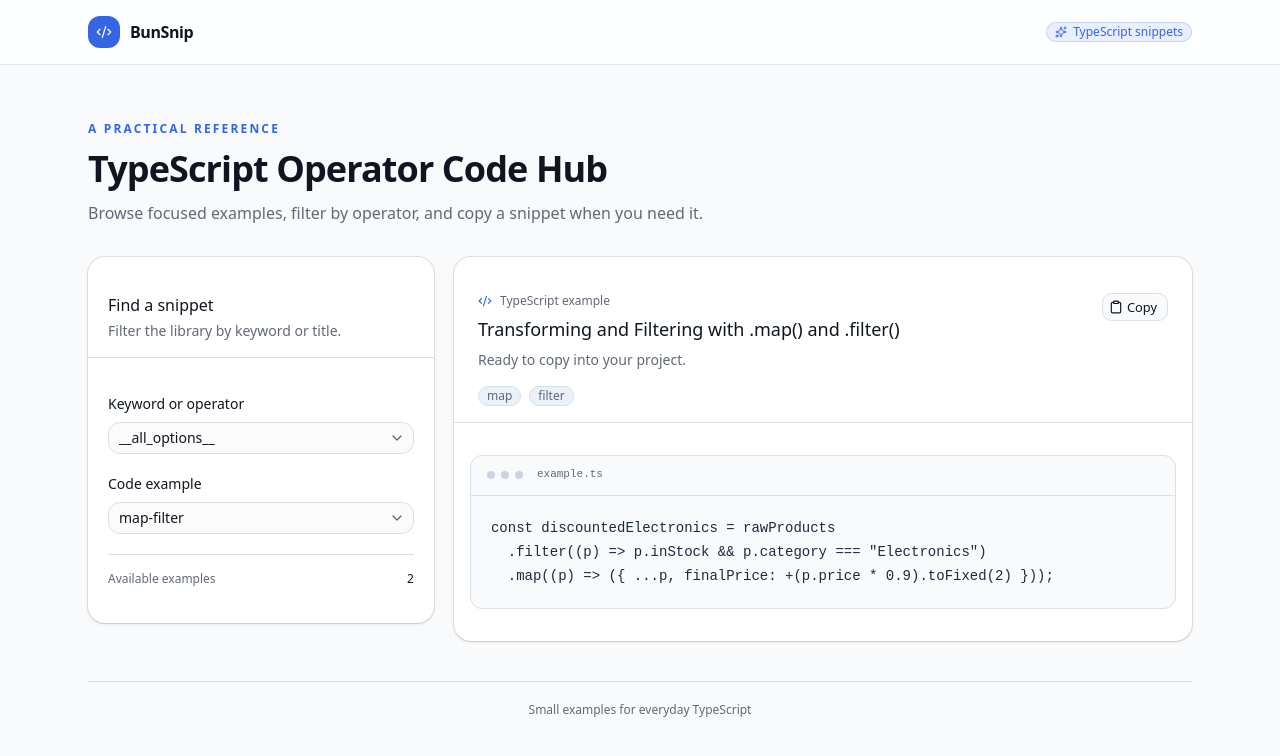
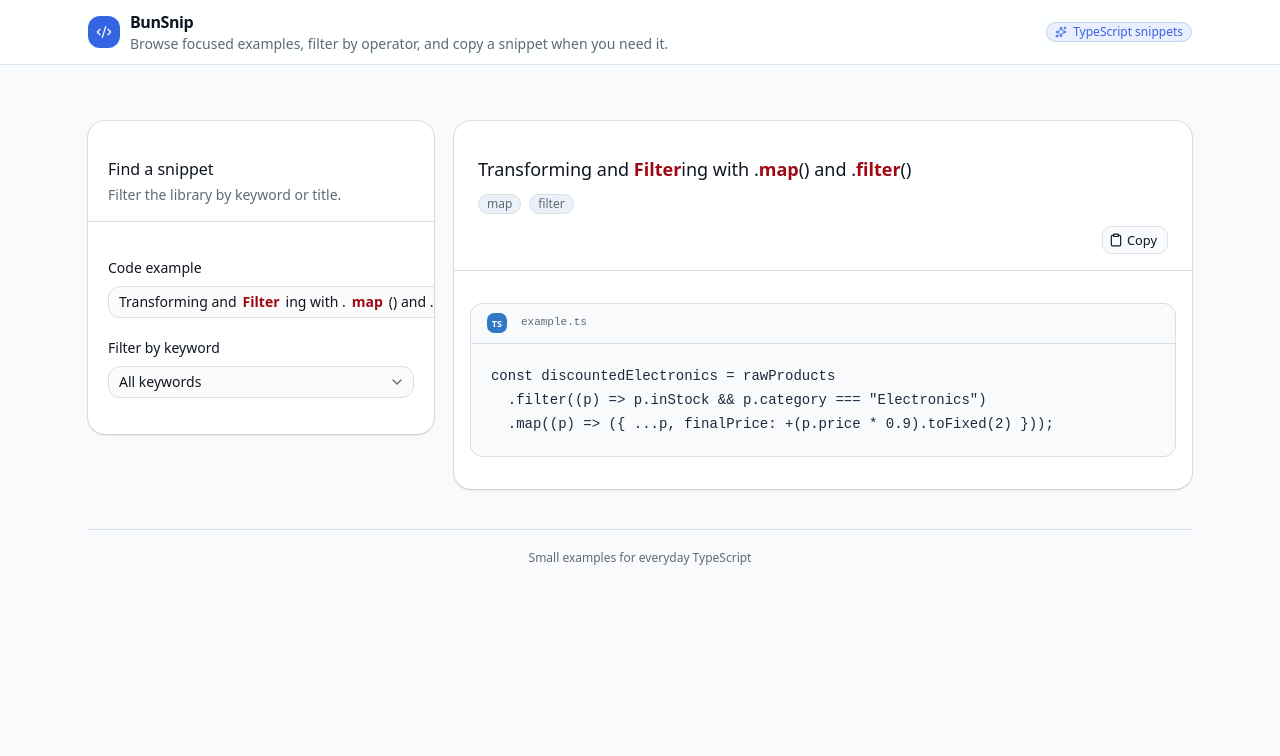
Before and after one commit to ristoikonen/bunsnip, a React (Vite) app: page / in a window 1280 px wide. Shown: the top 756 px of the page. Built offline with nearby package versions, Linux system fonts and the light colour scheme.

Commit message:
Work with UI

```diff
--- a/src/App.tsx
+++ b/src/App.tsx
@@ -29,14 +29,11 @@ export default function App() {
     return found || filteredSnippets[0] || null;
   }, [selectedSnippetId, filteredSnippets]);
 
-  const snippetDropdownOptions = useMemo(
-    () =>
-      filteredSnippets.map((snippet) => ({
-        value: snippet.id,
-        label: snippet.title,
-      })),
-    [filteredSnippets],
-  );
+  const snippetDropdownOptions = Object.values(SNIPPET_REGISTRY).map((snippet) => ({
+    value: snippet.id,
+    label: snippet.title,
+    keywords: snippet.keywords,
+  }));
 
   const handleKeywordChange = (keyword: string) => {
     setSelectedKeyword(keyword);
@@ -48,6 +45,14 @@ export default function App() {
     }
   };
 
+  const handleSnippetChange = (snippetId: string) => {
+    setSelectedSnippetId(snippetId);
+    const snippet = Object.values(SNIPPET_REGISTRY).find((item) => item.id === snippetId);
+    if (selectedKeyword && snippet && !snippet.keywords.includes(selectedKeyword)) {
+      setSelectedKeyword("");
+    }
+  };
+
   return (
     <div className="relative min-h-screen overflow-hidden bg-background text-foreground">
       <div
@@ -56,11 +61,16 @@ export default function App() {
       />
       <header className="relative border-b border-border/80 bg-white/90">
         <div className="mx-auto flex h-16 max-w-6xl items-center justify-between px-4 sm:px-6">
-          <a className="inline-flex items-center gap-2.5 font-semibold tracking-tight" href="/">
+          <a className="inline-flex min-w-0 items-center gap-2.5 font-semibold tracking-tight" href="/">
             <span className="flex size-8 items-center justify-center rounded-lg bg-primary text-primary-foreground">
               <Code2 className="size-4" aria-hidden="true" />
             </span>
-            <span>BunSnip</span>
+            <span className="flex min-w-0 flex-col">
+              <span>BunSnip</span>
+              <span className="hidden text-sm font-normal tracking-normal text-muted-foreground sm:block">
+                Browse focused examples, filter by operator, and copy a snippet when you need it.
+              </span>
+            </span>
           </a>
           <Badge className="gap-1.5 border border-primary/20 bg-primary/10 text-primary" variant="outline">
             <Sparkles className="size-3" aria-hidden="true" />
@@ -70,18 +80,6 @@ export default function App() {
       </header>
 
       <main className="relative mx-auto w-full max-w-6xl px-4 py-10 sm:px-6 sm:py-14">
-        <section className="mb-8 max-w-2xl">
-          <p className="mb-3 text-xs font-semibold uppercase tracking-[0.18em] text-primary">
-            A practical reference
-          </p>
-          <h1 className="text-3xl font-semibold tracking-tight text-foreground sm:text-4xl">
-            TypeScript Operator Code Hub
-          </h1>
-          <p className="mt-3 text-sm leading-6 text-muted-foreground sm:text-base">
-            Browse focused examples, filter by operator, and copy a snippet when you need it.
-          </p>
-        </section>
-
         <div className="grid items-start gap-5 lg:grid-cols-[minmax(15rem,0.75fr)_minmax(0,1.6fr)]">
           <Card className="border-border bg-card shadow-sm">
             <CardHeader className="border-b border-border px-5 py-5">
@@ -90,22 +88,18 @@ export default function App() {
             </CardHeader>
             <CardContent className="space-y-5 px-5 py-5">
               <SelectDropdown
-                label="Keyword or operator"
+                label="Code example"
+                value={activeSnippet?.id || ""}
+                options={snippetDropdownOptions}
+                onChange={handleSnippetChange}
+              />
+              <SelectDropdown
+                label="Filter by keyword"
                 value={selectedKeyword}
                 options={ALL_KEYWORDS}
                 defaultOptionLabel="All keywords"
                 onChange={handleKeywordChange}
               />
-              <SelectDropdown
-                label="Code example"
-                value={activeSnippet?.id || ""}
-                options={snippetDropdownOptions}
-                onChange={setSelectedSnippetId}
-              />
-              <div className="flex items-center justify-between border-t border-border pt-4 text-xs text-muted-foreground">
-                <span>Available examples</span>
-                <span className="font-medium text-foreground">{filteredSnippets.length}</span>
-              </div>
             </CardContent>
           </Card>
 
--- a/src/components/CodeCard.tsx
+++ b/src/components/CodeCard.tsx
@@ -1,14 +1,14 @@
 import { useState } from "react";
-import { Check, Clipboard, Code2 } from "lucide-react";
+import { Check, Clipboard } from "lucide-react";
 import { Badge } from "@/components/ui/badge";
 import { Button } from "@/components/ui/button";
 import {
   Card,
   CardContent,
-  CardDescription,
   CardHeader,
   CardTitle,
 } from "@/components/ui/card";
+import { highlightKeywords } from "@/lib/highlightKeywords";
 import { type CodeSnippet } from "../data/snippets";
 
 interface CodeCardProps {
@@ -30,16 +30,22 @@ export default function CodeCard({ snippet }: CodeCardProps) {
 
   return (
     <Card className="overflow-hidden border-border bg-card shadow-sm">
-      <CardHeader className="gap-4 border-b border-border px-5 py-5 sm:px-6">
-        <div className="flex items-start justify-between gap-4">
-          <div className="min-w-0 space-y-2">
-            <div className="flex items-center gap-2 text-xs font-medium text-muted-foreground">
-              <Code2 className="size-3.5 text-primary" aria-hidden="true" />
-              TypeScript example
-            </div>
-            <CardTitle className="text-lg leading-snug">{snippet.title}</CardTitle>
-            <CardDescription>Ready to copy into your project.</CardDescription>
+      <CardHeader className="gap-3 border-b border-border px-5 py-5 sm:px-6">
+        <div className="flex min-w-0 items-start gap-3">
+          <div className="min-w-0">
+            <CardTitle className="text-lg leading-snug">
+              {highlightKeywords(snippet.title, snippet.keywords)}
+            </CardTitle>
           </div>
+        </div>
+        <div aria-label="Snippet keywords" className="flex flex-wrap gap-2">
+          {snippet.keywords.map((keyword) => (
+            <Badge className="border-border bg-muted text-muted-foreground" key={keyword} variant="outline">
+              {keyword}
+            </Badge>
+          ))}
+        </div>
+        <div className="flex justify-end">
           <Button
             aria-label={copied ? "Snippet copied" : "Copy snippet"}
             className="shrink-0"
@@ -55,20 +61,16 @@ export default function CodeCard({ snippet }: CodeCardProps) {
             {copied ? "Copied" : "Copy"}
           </Button>
         </div>
-        <div aria-label="Snippet keywords" className="flex flex-wrap gap-2">
-          {snippet.keywords.map((keyword) => (
-            <Badge className="border-border bg-muted text-muted-foreground" key={keyword} variant="outline">
-              {keyword}
-            </Badge>
-          ))}
-        </div>
       </CardHeader>
       <CardContent className="p-3 sm:p-4">
         <div className="overflow-hidden rounded-lg border border-border bg-slate-50">
           <div className="flex h-10 items-center gap-1.5 border-b border-border px-4">
-            <span className="size-2 rounded-full bg-slate-300" />
-            <span className="size-2 rounded-full bg-slate-300" />
-            <span className="size-2 rounded-full bg-slate-300" />
+            <span
+              aria-label="TypeScript"
+              className="inline-flex size-5 items-center justify-center rounded-sm bg-[#3178c6] text-[9px] font-bold leading-none text-white"
+            >
+              TS
+            </span>
             <span className="ml-2 font-mono text-[11px] text-muted-foreground">example.ts</span>
           </div>
           <pre className="overflow-x-auto p-4 text-left font-mono text-[13px] leading-6 text-slate-800 sm:p-5 sm:text-sm">
--- a/src/components/SelectDropdown.tsx
+++ b/src/components/SelectDropdown.tsx
@@ -6,10 +6,12 @@ import {
   SelectTrigger,
   SelectValue,
 } from "@/components/ui/select";
+import { highlightKeywords } from "@/lib/highlightKeywords";
 
 interface DropdownOption {
   value: string;
   label: string;
+  keywords?: string[];
 }
 
 interface SelectDropdownProps {
@@ -31,6 +33,17 @@ export default function SelectDropdown({
 }: SelectDropdownProps) {
   const id = useId();
   const selectedValue = value || (defaultOptionLabel ? DEFAULT_OPTION_VALUE : null);
+  const selectedOption = options.find(
+    (option) => typeof option !== "string" && option.value === value,
+  );
+  const selectedLabel =
+    typeof selectedOption === "object" && selectedOption !== null
+      ? highlightKeywords(selectedOption.label, selectedOption.keywords ?? [])
+      : selectedValue === DEFAULT_OPTION_VALUE
+        ? defaultOptionLabel
+        : typeof options.find((option) => option === value) === "string"
+          ? value
+          : undefined;
 
   return (
     <div className="grid gap-2">
@@ -44,9 +57,14 @@ export default function SelectDropdown({
         }}
       >
         <SelectTrigger className="h-10 w-full bg-background/70" id={id}>
-          <SelectValue placeholder={`Choose ${label.toLowerCase()}`} />
+          <SelectValue
+            className="min-w-0 truncate"
+            placeholder={`Choose ${label.toLowerCase()}`}
+          >
+            {selectedLabel}
+          </SelectValue>
         </SelectTrigger>
-        <SelectContent>
+        <SelectContent className="w-[min(28rem,calc(100vw-2rem))] max-w-[calc(100vw-2rem)]">
           {defaultOptionLabel && (
             <SelectItem value={DEFAULT_OPTION_VALUE}>{defaultOptionLabel}</SelectItem>
           )}
@@ -60,7 +78,7 @@ export default function SelectDropdown({
             }
             return (
               <SelectItem key={option.value} value={option.value}>
-                {option.label}
+                {highlightKeywords(option.label, option.keywords ?? [])}
               </SelectItem>
             );
           })}
--- a/src/components/ui/select.tsx
+++ b/src/components/ui/select.tsx
@@ -119,7 +119,7 @@ function SelectItem({
       )}
       {...props}
     >
-      <SelectPrimitive.ItemText className="flex flex-1 shrink-0 gap-2 whitespace-nowrap">
+      <SelectPrimitive.ItemText className="flex min-w-0 flex-1 gap-2 whitespace-normal break-words">
         {children}
       </SelectPrimitive.ItemText>
       <SelectPrimitive.ItemIndicator
--- a/src/data/snippets.ts
+++ b/src/data/snippets.ts
@@ -16,6 +16,66 @@ export const SNIPPET_REGISTRY = {
   .filter((p) => p.inStock && p.category === "Electronics")
   .map((p) => ({ ...p, finalPrice: +(p.price * 0.9).toFixed(2) }));`
   },
+  arrayFromAsync: {
+    id: "array-from-async",
+    title: "Collecting an Async Iterable with Array.fromAsync()",
+    keywords: ["Array.fromAsync", "async", "iterable"],
+    code: `async function* fetchIncomingProducts() {
+  yield { id: 1, name: "Wireless Mouse", price: 45 };
+  yield { id: 2, name: "Mechanical Keyboard", price: 120 };
+}
+
+const rawProducts = await Array.fromAsync(fetchIncomingProducts());
+console.log(\`Fetched \${rawProducts.length} products.\`);`
+  },
+  arraySlice: {
+    id: "array-slice",
+    title: "Paginating Arrays with .slice()",
+    keywords: ["slice", "pagination", "take", "drop"],
+    code: `const allProductNames = rawProducts.map((product) => product.name);
+
+// Take the first two items for a spotlight.
+const spotlightItems = allProductNames.slice(0, 2);
+
+// Drop the first two items to get the remaining catalog.
+const catalogItems = allProductNames.slice(2);`
+  },
+  mapGetOrInsert: {
+    id: "map-get-or-insert",
+    title: "Grouping Values with Map.prototype.getOrInsert()",
+    keywords: ["Map", "getOrInsert", "grouping"],
+    code: `const inventoryByCategory = new Map<string, string[]>();
+
+for (const product of rawProducts) {
+  inventoryByCategory
+    .getOrInsert(product.category, [])
+    .push(product.name);
+}
+
+for (const [category, items] of inventoryByCategory) {
+  console.log(category, items);
+}`
+  },
+  setOperations: {
+    id: "set-operations",
+    title: "Combining Wishlists with Set Operations",
+    keywords: ["Set", "union", "intersection", "difference"],
+    code: `const vipWishlist = new Set([
+  "Wireless Mouse",
+  "Mechanical Keyboard",
+  "Standing Desk",
+]);
+const promoEligible = new Set([
+  "Mechanical Keyboard",
+  "Standing Desk",
+  "USB-C Hub",
+]);
+
+const allInterests = vipWishlist.union(promoEligible);
+const commonItems = vipWishlist.intersection(promoEligible);
+const exclusiveVipItems = vipWishlist.difference(promoEligible);
+const uniqueToEither = vipWishlist.symmetricDifference(promoEligible);`
+  },
   satisfiesOp: {
     id: "satisfies-op",
     title: "Safe Object Definition with satisfies",
--- /dev/null
+++ b/src/lib/highlightKeywords.tsx
@@ -0,0 +1,19 @@
+import type { ReactNode } from "react";
+
+export function highlightKeywords(text: string, keywords: string[]): ReactNode {
+  const terms = [...new Set(keywords)].sort((a, b) => b.length - a.length);
+  if (terms.length === 0) return text;
+
+  const keywordSet = new Set(terms.map((term) => term.toLowerCase()));
+  const matcher = new RegExp(`(${terms.map((term) => term.replace(/[.*+?^${}()|[\]\\]/g, "\\$&")).join("|")})`, "gi");
+
+  return text.split(matcher).map((part, index) =>
+    keywordSet.has(part.toLowerCase()) ? (
+      <span className="font-semibold text-red-800" key={`${part}-${index}`}>
+        {part}
+      </span>
+    ) : (
+      part
+    ),
+  );
+}
```
